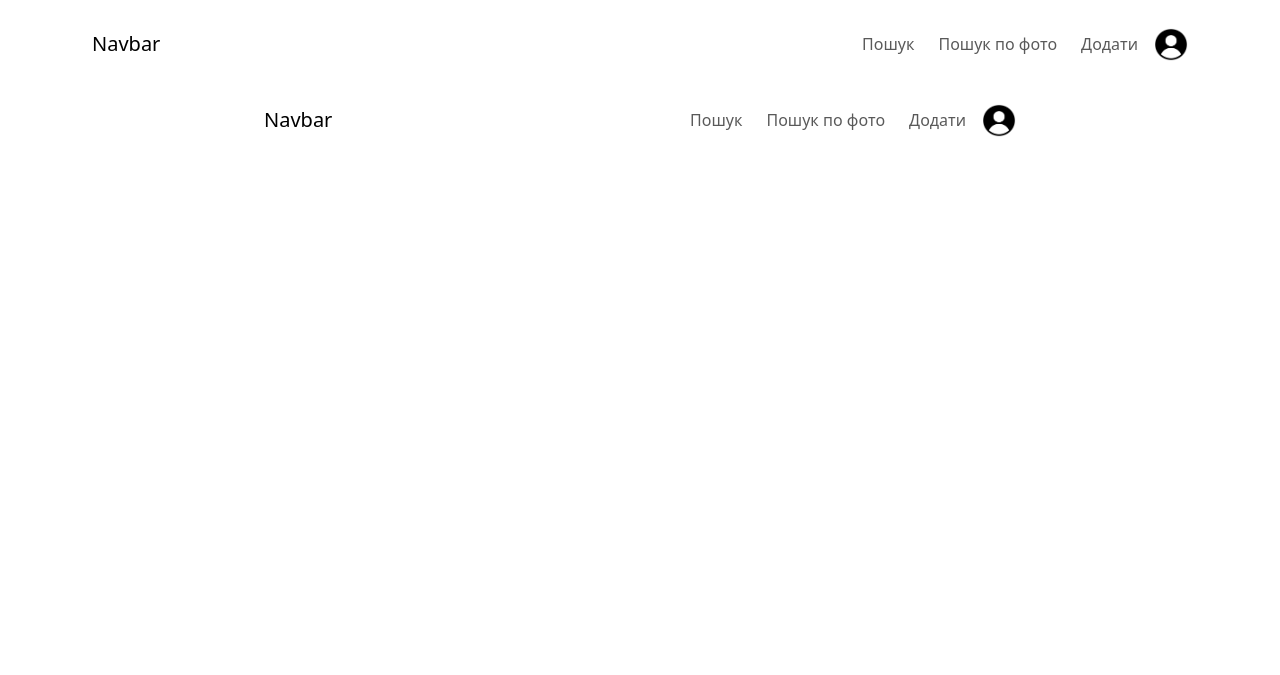
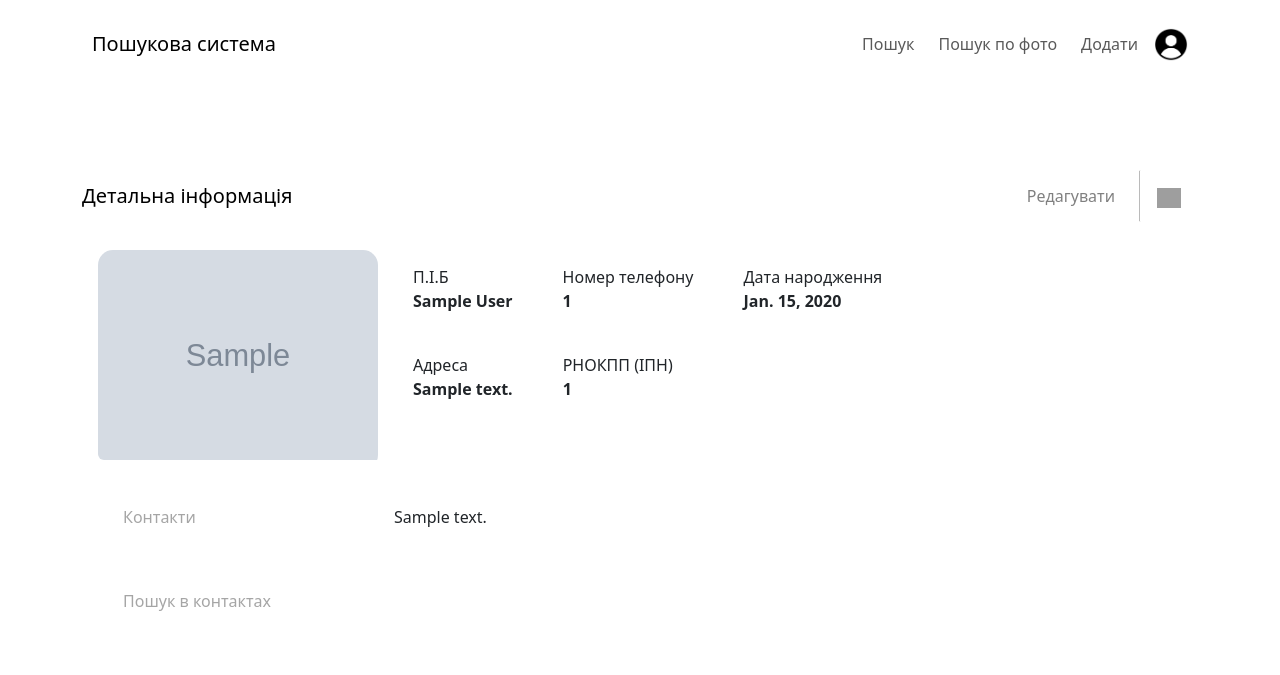
Before and after one commit to davidmelash/searchSystem, a Django app: template templates/profile/index.html in a window 1280 px wide. Shown: the top 675 px of the page. Run offline with Django 5.2, Linux system fonts and the light colour scheme; the template is opened without the code that fills it: values that come from a table or form of the project are taken from there, others are empty; tables that the repository leaves empty hold one stand-in row (values such as "Sample post"); grey boxes marked "Sample" are stand-in pictures; some libraries are stand-ins or nearby versions; grey boxes are pictures that could not be loaded.

Commit message:
Fix UI issues

```diff
--- a/SearchSystem/settings.py
+++ b/SearchSystem/settings.py
@@ -137,8 +137,8 @@ DEFAULT_AUTO_FIELD = 'django.db.models.BigAutoField'
 CORS_ORIGIN_ALLOW_ALL = True
 
 CSRF_TRUSTED_ORIGINS = [
-    'http://127.0.0.1:8000',
-    'http://localhost:8000'
+    'http://127.0.0.1:9000',
+    'http://localhost:9000'
 ]
 
 CORS_ALLOW_CREDENTIALS = True
--- a/main/models.py
+++ b/main/models.py
@@ -7,7 +7,7 @@ from django.db.models import QuerySet
 
 class Profile(models.Model):
     full_name = models.CharField()
-    phone_number = models.IntegerField(unique=True)
+    phone_number = models.BigIntegerField(unique=True)
     data_of_birth = models.DateField(blank=True, null=True)
     address = models.TextField(blank=True, null=True)
     identification_number = models.IntegerField(unique=True, blank=True, null=True)
--- a/main/urls.py
+++ b/main/urls.py
@@ -7,5 +7,5 @@ urlpatterns = [
     path('login/', views.user_login, name='login'),
     path('logout/', views.user_logout, name='logout'),
     path('search/', views.search, name='login'),
-    path('profile/', views.get_profile, name='profile'),
+    path('profile/<int:profile_id>', views.get_profile, name='profile'),
 ]
--- a/static/css/main.css
+++ b/static/css/main.css
@@ -109,9 +109,118 @@ html {
     padding-left: 13px;
     border-radius: 15px;
     text-align: center;
+    max-width: 530px;
 }
 
-.card-item-comment{
-    border-top: 1px solid grey;
-    padding: 10px
+.card-item-comment {
+    border-top: 1px solid #bababa;
+    padding: 10px;
+    max-width: 750px;
+    margin-top: 15px;
 }
+
+.profile-buttons {
+    color: grey;
+    background-color: white;
+    border-color: white;
+    border-radius: 0px;
+    padding: 13px;
+}
+
+.profile-buttons:focus {
+    background-color: white !important;
+    border-color: white !important;
+}
+
+.profile-buttons:hover {
+    background-color: white !important;
+    border-color: white !important;
+    color: var(--bs-body-color);
+}
+
+.profile-buttons:active {
+    color: var(--bs-body-color);
+    background-color: white !important;
+    border-color: white !important;
+}
+
+.profile-buttons-edit {
+    border-right: 2px solid #bababa !important;
+}
+
+.profile-buttons-edit:hover {
+    border-right: 2px solid #bababa !important;
+}
+
+.profile-buttons-edit:active {
+    border-right: 2px solid #bababa !important;
+}
+
+.profile-buttons-edit:focus {
+    border-right: 2px solid #bababa !important;
+}
+
+.profile-container {
+    background: rgba(255, 255, 255, 0.4);
+    border-radius: 15px;
+}
+
+.profile-image-col {
+    width: 280px;
+    height: 220px;
+
+    /*background-color: white;*/
+    margin: 0px 20px 10px 0px;
+    border-radius: 15px;
+    overflow: hidden;
+    padding: 0px !important;
+}
+
+.profile-contact-buttons {
+    padding: 25px;
+    background-color: white;
+    border-radius: 15px;
+    opacity: 70%;
+    color: grey;
+    width: 280px;
+}
+
+.profile-comments-section {
+    background-color: white;
+    padding: 25px;
+    border-radius: 15px;
+}
+
+.profile-items {
+    background-color: white;
+    padding: 15px;
+    border-radius: 15px;
+    margin: 0px 20px 10px 0px;
+}
+
+.profile-header {
+    padding-left: 0px !important;
+    padding-right: 0px !important;
+}
+
+
+.reset-link-style {
+    color: inherit !important;
+    text-decoration: none !important;
+}
+
+.reset-link-style:hover {
+    color: inherit !important;
+    text-decoration: none !important;
+}
+
+.reset-link-style:focus {
+    color: inherit !important;
+    text-decoration: none !important;
+}
+
+.single-line {
+  overflow: hidden;
+  text-overflow: ellipsis;
+  white-space: nowrap;
+}
--- a/static/js/searchHandler.js
+++ b/static/js/searchHandler.js
@@ -19,11 +19,14 @@ $(document).ready(function () {
             let identification_number = profile.identification_number
             let comments = profile.comments
             let profile_pic = profile.profile_pic
+            profile_pic = profile.profile_pic ? `/media/${profile_pic}`: "/static/images/user_icon.png"
+            let profile_id = profile.id
             let render_text = `
+            <a href="/profile/${profile_id}" class="reset-link-style">
             <div class="card mb-3">
         <div class="row g-0">
             <div class="col-md-2">
-                <img src="/media/${profile_pic}" class="img-fluid rounded-start" alt="Profile image" style="height: 100% !important;">
+                <img src=${profile_pic} class="img-fluid rounded-start" alt="Profile image" style="height: 100% !important;">
             </div>
             <div class="col">
                 <div class="card-body" style="height: 163px;">
@@ -39,19 +42,21 @@ $(document).ready(function () {
                         </div>
 
                     </div>
-                    <div class="row mt-4">
-                        <div class="col-md-auto">
-                            <span class="col card-item">${address}</span>
+                    <div class="row" style="    margin-top: 18px;">
+                        <div class="col-md-auto " style="max-width: 550px;">
+                            <div class="card-item ">
+                            <div class="col single-line">${address}</div>
+                            </div>
                         </div>
-                        <div class="col-md-auto">
-                            <span class="col card-item">ІПН ${identification_number}</span>
+                        <div class="col-md-auto ">
+                            <div class="col card-item">ІПН ${identification_number}</div>
                         </div>
 
 
                     </div>
-                    <div class="row mt-4 card-item-comment">
-                        <div class="col">
-                            <span class="col">${comments}</span>
+                    <div class="row  card-item-comment">
+                        <div class="col single-line">
+                            <span class=" single-line">${comments}</span>
                         </div>
 
                     </div>
@@ -59,6 +64,7 @@ $(document).ready(function () {
             </div>
         </div>
     </div>
+    </a>
 `;
             jQuery(".card-setting").append(render_text);
         }
@@ -102,7 +108,7 @@ $(document).ready(function () {
             console.log(searchValue, "searchval")
             let postData = {"filterType": filterType, "entityType": entityType, "searchValue": searchValue};
             $.ajax({
-                url: 'http://localhost:8000/search/',  // Replace with your backend API endpoint
+                url: 'http://localhost:9000/search/',  // Replace with your backend API endpoint
                 type: 'POST',  // HTTP method
                 dataType: "json",
                 contentType: 'application/json',  // Type of data you are sending
--- a/templates/common/navbar.html
+++ b/templates/common/navbar.html
@@ -2,11 +2,11 @@
 
 <nav class="navbar navbar-expand-lg mx-lg-7 mt-3">
     <div class="container-fluid">
-        <a class="navbar-brand" href="#">Navbar</a>
+        <a class="navbar-brand" href="/">Пошукова система</a>
         <div class="" id="navbarNav">
             <ul class="navbar-nav ml-auto">
                 <li class="nav-item ps-2">
-                    <a class="nav-link" href="#">Пошук</a>
+                    <a class="nav-link" href="/">Пошук</a>
                 </li>
                 <li class="nav-item ps-2">
                     <a class="nav-link" href="#">Пошук по фото</a>
--- a/templates/profile/profile.html
+++ b/templates/profile/profile.html
@@ -1,27 +1,82 @@
 {% load static %}
 
-<div class="container mt-1 card-setting">
-    <nav class="navbar navbar-expand-lg mx-lg-7 mt-3">
-        <div class="container-fluid">
-            <a class="navbar-brand" href="#">Navbar</a>
+<div class="container mt-3" style="margin-top: 90px !important;">
+    <div class="container mt-1 profile-header">
+        <nav class="navbar navbar-expand-lg mt-3">
+            <div class="container-fluid profile-header">
+                <a class="navbar-brand" href="#">Детальна інформація</a>
                 <div class="" id="navbarNav">
                     <ul class="navbar-nav ml-auto">
                         <li class="nav-item ps-2">
-                        <a class="nav-link" href="#">Пошук</a>
-                    </li>
-                    <li class="nav-item ps-2">
-                        <a class="nav-link" href="#">Пошук по фото</a>
-                    </li>
-                    <li class="nav-item ps-2">
-                        <a class="nav-link" href="#">Додати</a>
-                    </li>
-                    <li class="nav-item ps-2 icon-padding">
-                        <a href="#">
-                            <img src="{% static 'images/user_icon.png' %}" width="34" height="33" alt="User icon">
+                            <div class="btn-group">
+                                <div>
+                                    <a href="#" class="btn rounded-start profile-buttons profile-buttons-edit px-4"
+                                       aria-current="page">Редагувати</a>
+                                </div>
+                                <a href="#" class="btn rounded-end profile-buttons px-3">
+                                    <img src="{% static 'images/trash3.svg' %}" width="24" height="20" alt="User icon">
                                 </a>
+                            </div>
                         </li>
                     </ul>
                 </div>
             </div>
         </nav>
     </div>
+    <div class="container mt-1 profile-container">
+        <div class="row pt-3 ps-3">
+            <div class="col-md-2 profile-image-col">
+                {% if profile.profile_pic %}
+                    <img src="{{ profile.profile_pic.url }}" class="img-fluid rounded-start" alt="Profile image">
+                    {% else %}
+                    <img src="{% static 'images/user_icon.png' %}" class="img-fluid rounded-start" alt="Profile image">
+                {% endif %}
+            </div>
+            <div class="col">
+                <div class="row ">
+                    <div class="col-md-auto profile-items">
+                            <span class="col">П.І.Б<br>
+                            <b>{{ profile.full_name }}</b></span>
+                    </div>
+                    <div class="col-md-auto profile-items">
+                        <span class="col">Номер телефону<br><b>{{ profile.phone_number}}</b></span>
+                    </div>
+                    <div class="col-md-auto profile-items">
+                        <span class="col">Дата народження<br><b>{{ profile.data_of_birth }}</b></span>
+                    </div>
+
+                </div>
+                <div class="row">
+                    <div class="col-md-auto profile-items">
+                            <span class="col">Адреса<br>
+                            <b>{{ profile.address }}</b></span>
+                    </div>
+                    <div class="col-md-auto profile-items">
+                        <span class="col">РНОКПП (ІПН)<br><b>{{ profile.identification_number }}</b></span>
+                    </div>
+                </div>
+
+            </div>
+        </div>
+        <div class="row ps-3 pb-3 pe-3">
+            <div class="col-md-3" style="max-width: 300px;">
+                <div class="row " style="width: 280px">
+                    <div class="col profile-contact-buttons" style="margin-bottom: 10px">
+                        <span class="col">Контакти</span>
+                    </div>
+
+                </div>
+                <div class="row" style="width: 280px">
+                    <div class="col profile-contact-buttons">
+                        <span class="col">Пошук в контактах</span>
+                    </div>
+                </div>
+            </div>
+
+            <div class="col profile-comments-section">
+                <span class="col">{{ profile.comments }}</span>
+            </div>
+        </div>
+
+    </div>
+</div>
```
Also changed, not shown: main/views.py (+8 -7 lines), req.txt (added, +7 -0 lines), t.py (deleted, +0 -8 lines), i.html (deleted), main/migrations/0005_alter_profile_phone_number.py (added), 1 other file. Lines whose indentation alone changed are shown as unchanged.
